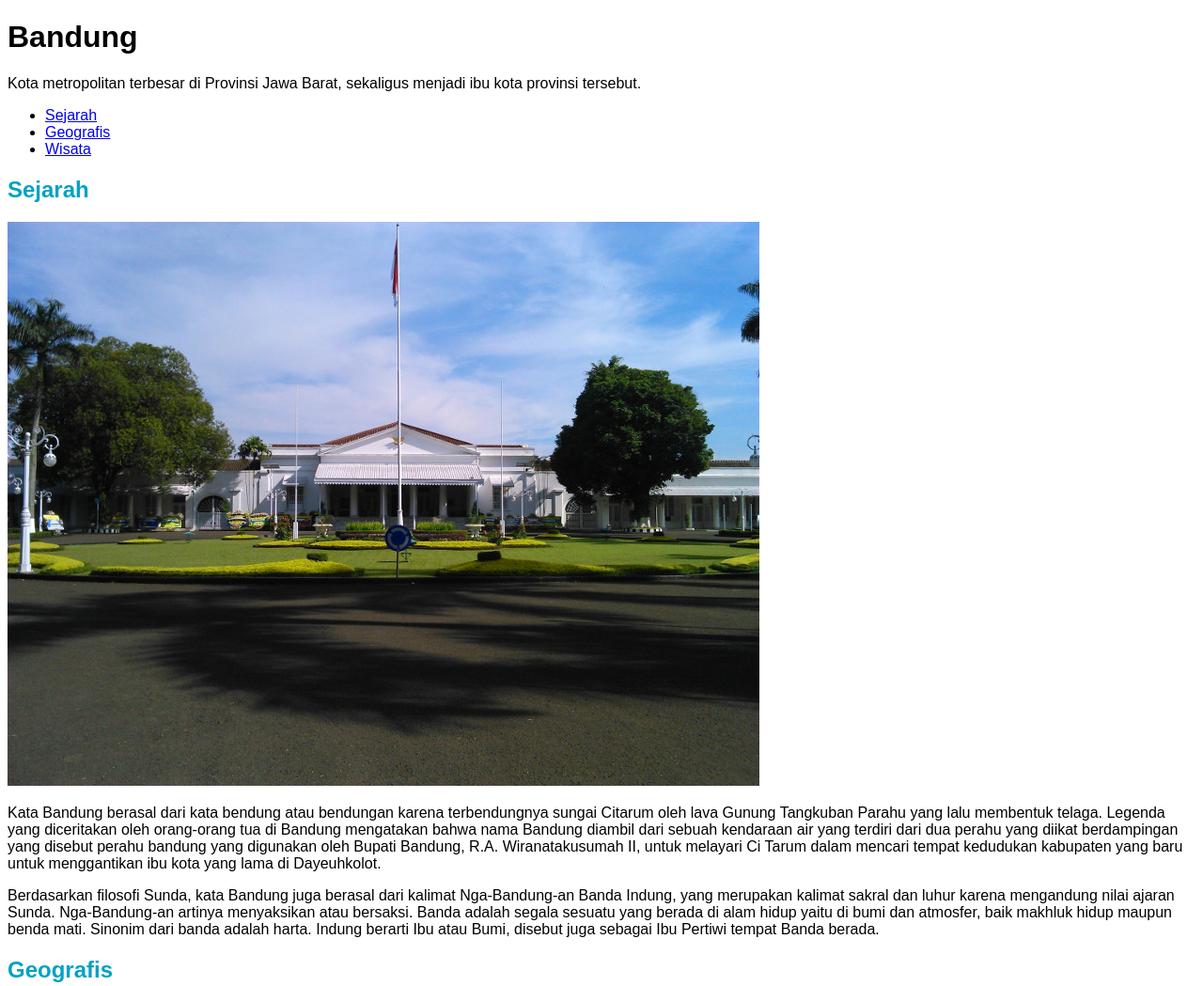
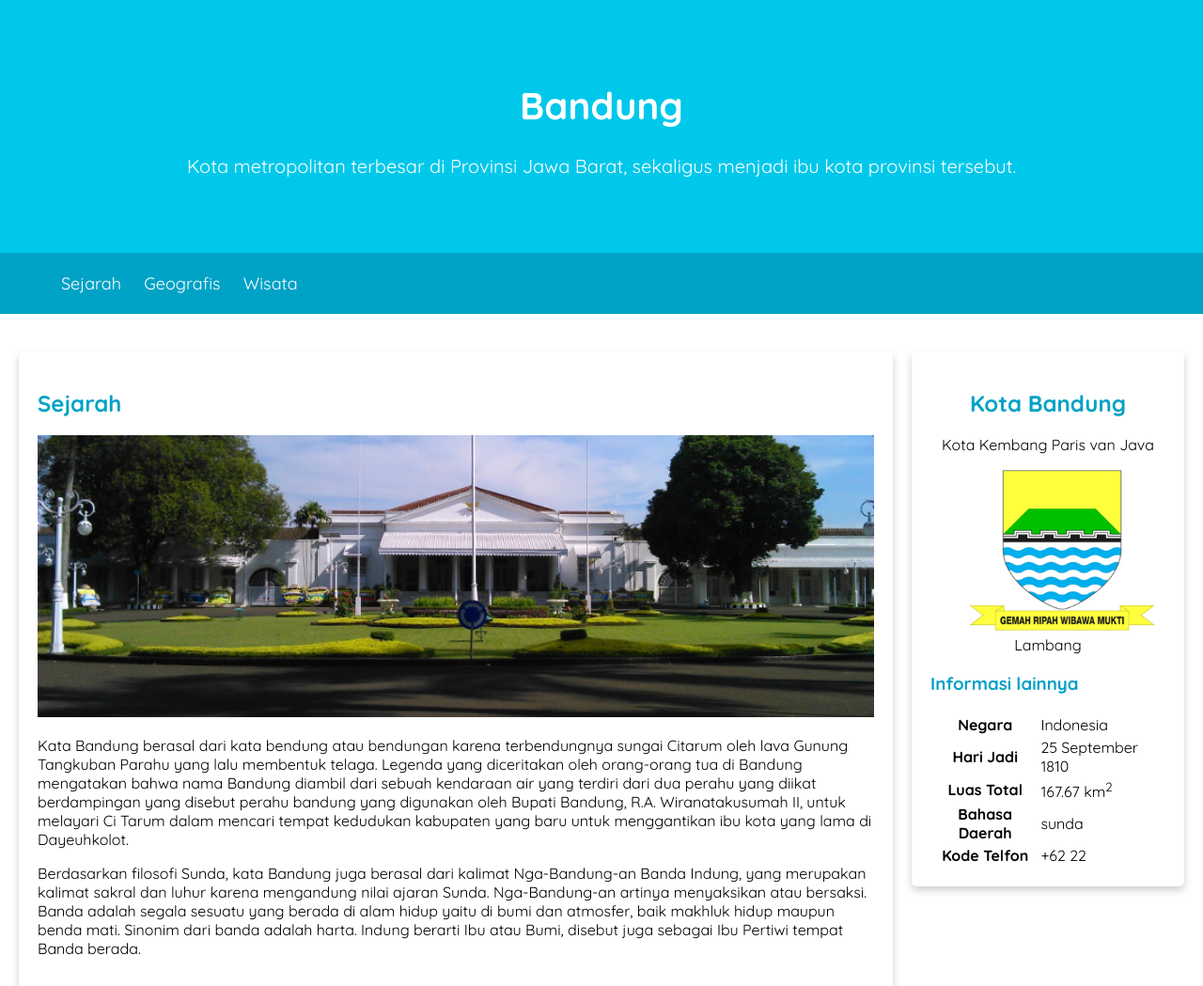
Before and after one commit to Akbar0912/WebDasar, a plain HTML site: page index.html in a window 1280 px wide. Shown: the top 1049 px of the page at 94% size. Drawn offline with Linux system fonts and the light colour scheme.

Commit message:
update: pendalaman css

```diff
--- a/index.html
+++ b/index.html
@@ -3,16 +3,26 @@
 
 <head>
     <meta charset="UTF-8">
+    <meta name="viewport" content="width=device-width, initial-scale=1">
+
     <link rel="stylesheet" href="style/style.css">
+
+     <!-- Google Fonts -->
+  <link rel="preconnect" href="https://fonts.googleapis.com" />
+  <link rel="preconnect" href="https://fonts.gstatic.com" crossorigin />
+  <link
+    href="https://fonts.googleapis.com/css2?family=Quicksand:wght@400;700&display=swap"
+    rel="stylesheet"/>
     <title>Web Dasar</title>
 </head>
 
 <body>
 
     <header>
+        <div class="jumbotron">
             <h1>Bandung</h1>
             <p>Kota metropolitan terbesar di Provinsi Jawa Barat, sekaligus menjadi ibu kota provinsi tersebut.</p>
-
+        </div>
         <nav>
             <ul>
                 <li><a href="#sejarah">Sejarah</a></li>
@@ -24,9 +34,9 @@
 
     <main>
         <div id="content">
-            <article id="Sejarah">
+            <article id="Sejarah" class="card">
                 <h2>Sejarah</h2>
-                <img src="assets\img\history.jpg" alt="Sejarah">
+                <img src="assets\img\history.jpg" alt="Sejarah" class="featured-image">
                 <p>Kata Bandung berasal dari kata bendung atau bendungan karena terbendungnya sungai Citarum oleh lava
                     Gunung
                     Tangkuban
@@ -58,9 +68,9 @@
                     berada.</p>
             </article>
 
-            <article id="geografis">
+            <article id="geografis" class="card">
                 <h2>Geografis</h2>
-                <img src="assets\img\geografis.jpg" alt="Geografis">
+                <img src="assets\img\geografis.jpg" alt="Geografis" class="featured-image">
                 <p>Kota Bandung dikelilingi oleh pegunungan, sehingga bentuk morfologi wilayahnya bagaikan sebuah
                     mangkok
                     raksasa,
@@ -85,7 +95,7 @@
                 </p>
             </article>
 
-            <article id="wisata">
+            <article id="wisata" class="card">
                 <h2>Wisata</h2>
                 <p>Sejak dibukanya Jalan Tol Cipularang, kota Bandung telah menjadi tujuan utama dalam menikmati liburan
                     akhir pekan
@@ -96,9 +106,8 @@
                     dikenal dengan sejumlah besar bangunan lama berarsitektur peninggalan Belanda.</p>
 
                 <section>
-
                     <h3>Farm House Lembang</h3>
-                    <img src="assets\img\farm-house.jpg" alt="Farm House Lembang">
+                    <img src="assets\img\farm-house.jpg" alt="Farm House Lembang" class="featured-image">
                     <p>Berada di jalur utama Bandung-Lembang, Farm House menjadi objek wisata yang tidak pernah sepi
                         pengunjung.
                         Selain
@@ -112,7 +121,7 @@
                 <section>
 
                     <h3>Observatorium Bosscha</h3>
-                    <img src="assets\img\bosscha.jpg" alt="Observatorium Bosscha">
+                    <img src="assets\img\bosscha.jpg" alt="Observatorium Bosscha" class="featured-image">
                     <p>Memiliki beberapa teleskop, antara lain, Refraktor Ganda Zeiss, Schmidt Bimasakti, Refraktor
                         Bamberg, Cassegrain GOTO, dan Teleskop Surya. Refraktor Ganda Zeiss adalah jenis teleskop terbesar untuk meneropong
                         bintang. Benda ini diletakkan pada atap kubah sehingga saat teropong digunakan, atap tersebut harus dibuka.
@@ -124,7 +133,8 @@
         </div>
         <!-- konten samping -->
         <aside>
-            <article>
+            <div class="card">
+                <article class="profile">
                     <header>
                         <h2>Kota Bandung</h2>
                         <p>Kota Kembang Paris van Java</p>
@@ -161,6 +171,7 @@
                         </table>
                     </section>
                 </article>
+            </div>
         </aside>
     </main>
 
--- a/style/style.css
+++ b/style/style.css
@@ -1,5 +1,17 @@
 body {
-    font-family : sans-serif;
+    font-family : 'Quicksand', sans-serif;
+    margin: 0;
+    padding: 0;
+}
+*{
+    box-sizing: border-box;
+}
+main {
+    padding: 20px;
+    overflow: auto;
+}
+header {
+    display: inline;
 }
 
 h2,h3 {
@@ -10,4 +22,80 @@ footer {
     padding : 20px;
     color : white;
     background-color : #00a2c6;
+    text-align : center;
+    font-weight : bold;
 }
+
+nav a {
+    font-size : 18px;
+    font-weight : 400;
+    text-decoration : none;
+    color: white;
+}
+
+nav a:hover {
+    font-weight : bold;
+    color: white;
+}
+
+.profile header {
+    text-align : center;
+}
+
+.featured-image {
+    width: 100%;
+    max-height: 300px;
+    object-fit: cover;
+    object-position: center;
+  }
+
+.profile img {
+    width: 200px;
+  }
+
+.card {
+    box-shadow: 0 4px 8px 0 rgba(0, 0, 0, 0.2);
+    border-radius: 5px;
+    padding: 20px;
+    margin-top: 20px;
+  }
+
+  .jumbotron {
+    padding: 60px;
+    background-color: #00c8eb;
+    color: white;
+    font-size: 20px;
+    text-align: center;
+  }
+
+  nav li{
+    display: inline;
+    line-style-type: none;
+    margin-left: 20px
+
+  }
+
+  nav {
+    background-color: #00a2c6;
+    padding: 5px;
+    position: sticky;
+    top: 0;
+ }
+
+ #content{
+    float: left;
+    width: 75%;
+ }
+
+ aside{
+    float:right;
+    width: 25%;
+    padding-left: 20px;
+ }
+
+ @media screen and (max-width: 1000px) {
+    #content, aside {
+      width: 100%;
+      padding: 0;
+    }
+  }
```
Lines whose indentation alone changed are shown as unchanged.
